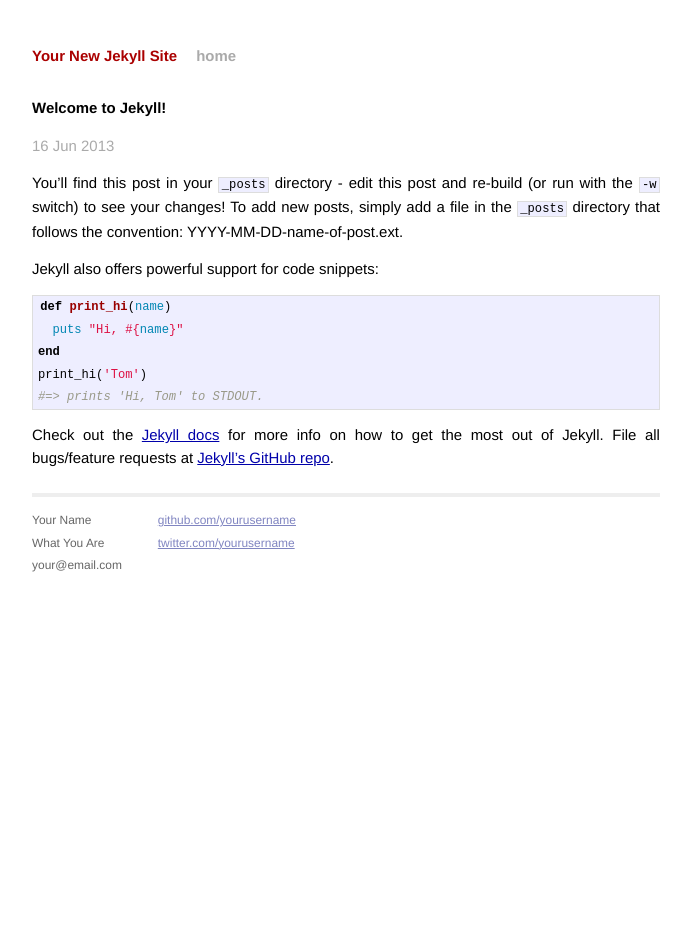
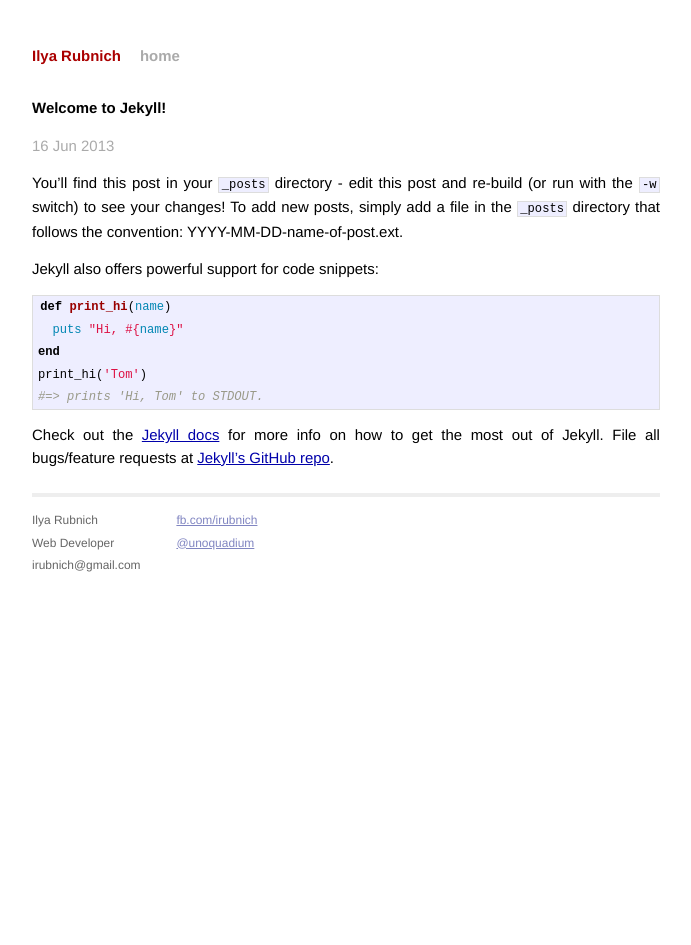
Before and after one commit to Unoquadium/personal-jekyll, a Jekyll site: the page built from _posts/2013-06-16-welcome-to-jekyll.markdown, in a window 1280 px wide. Shown: the whole page, without its empty margins (294-985 px from the left). Built offline with Jekyll 4.4.1, drawn with Linux system fonts in a browser that asks for light colours.

Commit message:
Initial edits

```diff
--- a/_config.yml
+++ b/_config.yml
@@ -1,2 +1,2 @@
-name: Your New Jekyll Site
+name: Ilya Rubnich
 pygments: true
--- a/_layouts/default.html
+++ b/_layouts/default.html
@@ -27,15 +27,15 @@
             <div class="footer">
               <div class="contact">
                 <p>
-                  Your Name<br />
-                  What You Are<br />
-                  your@email.com
+                  Ilya Rubnich<br />
+                  Web Developer<br />
+                  irubnich@gmail.com
                 </p>
               </div>
               <div class="contact">
                 <p>
-                  <a href="http://github.com/yourusername/">github.com/yourusername</a><br />
-                  <a href="http://twitter.com/yourusername/">twitter.com/yourusername</a><br />
+                  <a href="http://fb.com/irubnich/">fb.com/irubnich</a><br />
+                  <a href="http://twitter.com/unoquadium/">@unoquadium</a><br />
                 </p>
               </div>
             </div>
```
